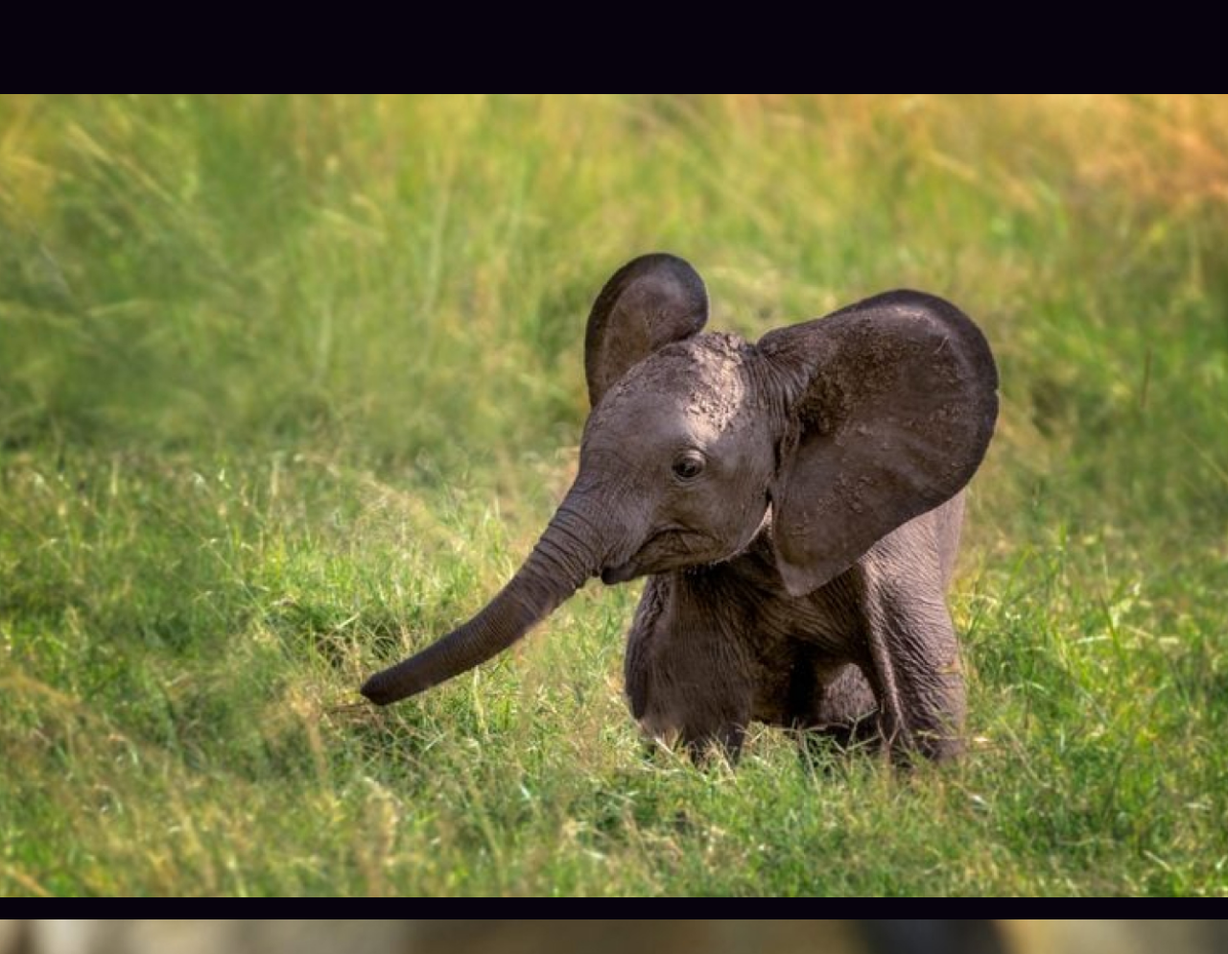
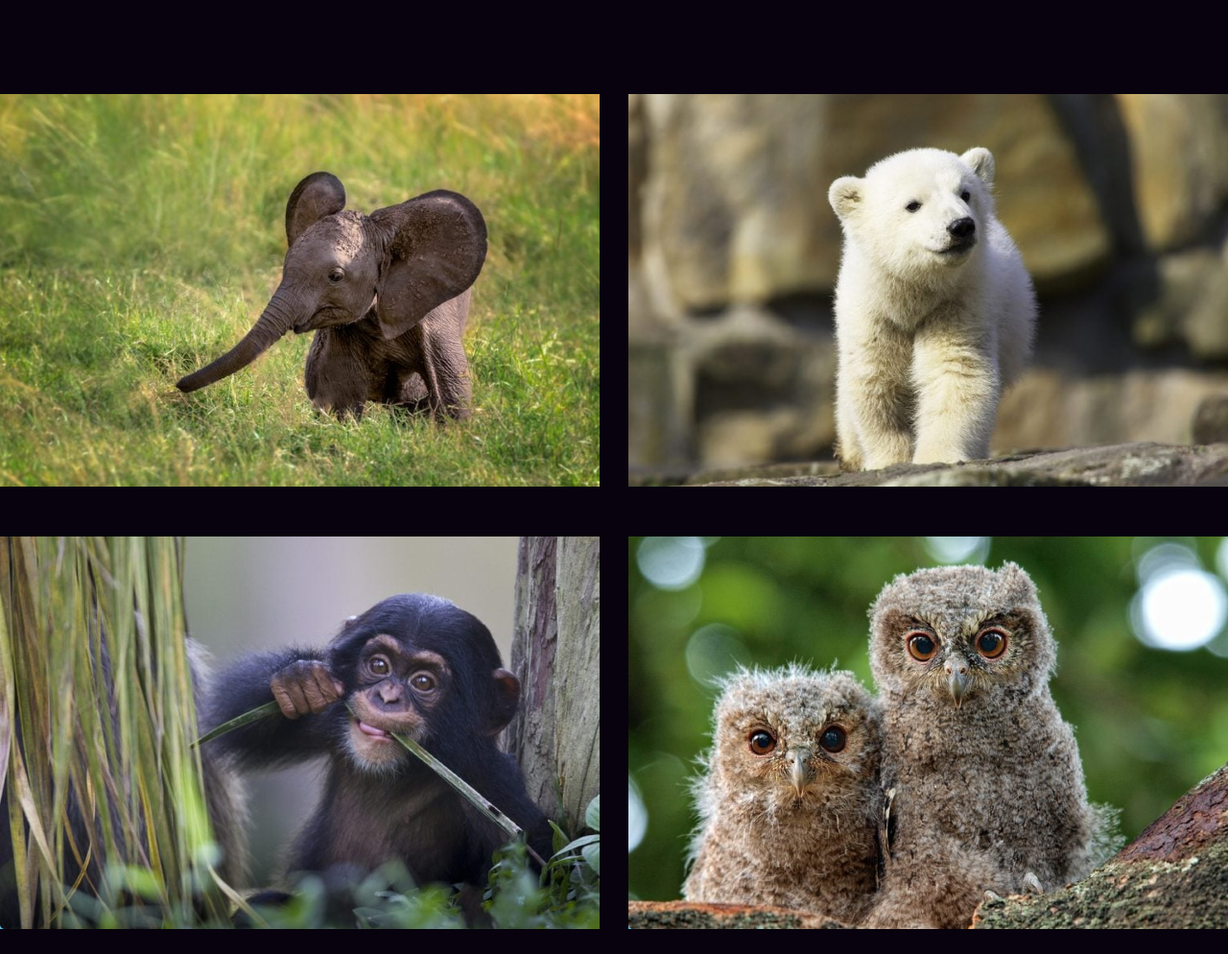
Before and after one commit to Benjamintremblay1/etudiant, a plain HTML site: page etudiant/index.html in a window 1280 px wide. Shown: the part 402-1396 px from the top of the page at 96% size. Drawn offline with Linux system fonts and the light colour scheme; a web font is replaced by a local one.

Commit message:
continuation 05

```diff
--- a/etudiant/css/style.css
+++ b/etudiant/css/style.css
@@ -75,6 +75,10 @@ button {
   cursor: pointer;
 }
 
+.image {
+  max-width: 100%;
+}
+
 /* ==========================================================================
    Components
    ========================================================================== */
@@ -89,6 +93,9 @@ button {
   padding: 100px 0;
 }
 
-.image {
-  width: 100%;
+.contenu .wrapper {
+  display: grid;
+  grid-template-columns: 1fr 1fr;
+  gap: 30px;
+  border-radius: 10px;
 }
```
Also changed, not shown: 1 other file.
